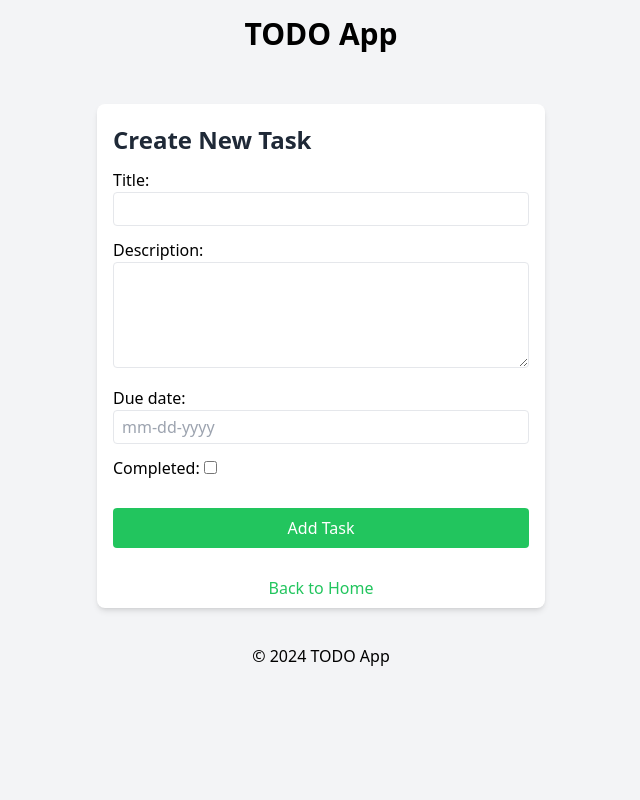
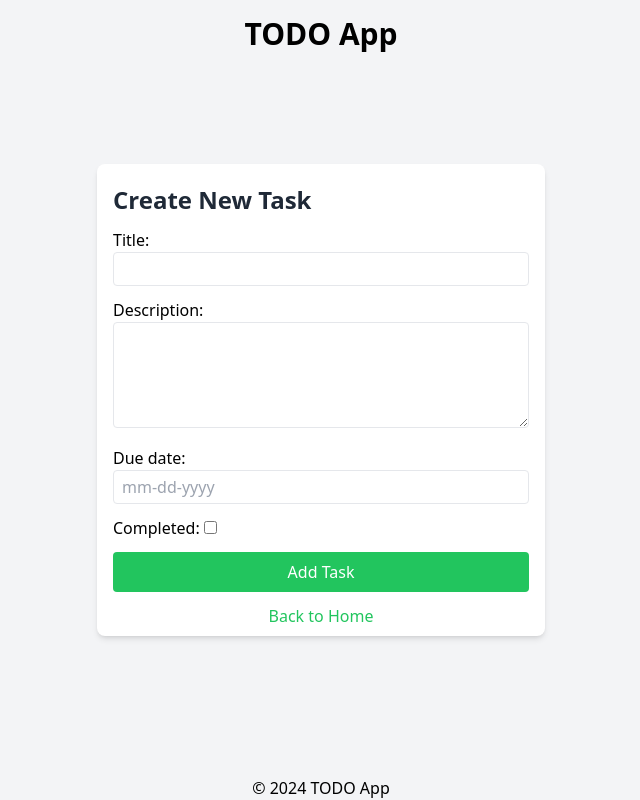
Before and after one commit to edenis00/To-do_List_App_with_Django, a Django app: page /tasks/create in a window 1280 px wide. Shown: the whole page, without its empty margins (319-959 px from the left). Run offline with Django 5.2, Linux system fonts and the light colour scheme.

Commit message:
UI updates

```diff
--- a/static/src/css/style.css
+++ b/static/src/css/style.css
@@ -608,6 +608,14 @@ video {
   inset: 0px;
 }
 
+.bottom-0 {
+  bottom: 0px;
+}
+
+.top-0 {
+  top: 0px;
+}
+
 .z-50 {
   z-index: 50;
 }
@@ -634,12 +642,12 @@ video {
   margin-bottom: 1rem;
 }
 
-.mb-5 {
-  margin-bottom: 1.25rem;
+.mb-6 {
+  margin-bottom: 1.5rem;
 }
 
-.mb-6 {
-  margin-bottom: 1.5rem;
+.mr-2 {
+  margin-right: 0.5rem;
 }
 
 .mt-1 {
@@ -648,18 +656,6 @@ video {
 
 .mt-3 {
   margin-top: 0.75rem;
-}
-
-.mt-4 {
-  margin-top: 1rem;
-}
-
-.mt-5 {
-  margin-top: 1.25rem;
-}
-
-.mr-2 {
-  margin-right: 0.5rem;
 }
 
 .block {
@@ -674,6 +670,10 @@ video {
   display: none;
 }
 
+.h-3 {
+  height: 0.75rem;
+}
+
 .h-5 {
   height: 1.25rem;
 }
@@ -682,36 +682,32 @@ video {
   height: 2rem;
 }
 
+.h-screen {
+  height: 100vh;
+}
+
+.w-3 {
+  width: 0.75rem;
+}
+
 .w-8 {
   width: 2rem;
+}
+
+.w-\[200px\] {
+  width: 200px;
 }
 
 .w-full {
   width: 100%;
 }
 
-.w-\[200px\] {
-  width: 200px;
-}
-
-.w-\[100px\] {
-  width: 100px;
-}
-
-.max-w-4xl {
-  max-width: 56rem;
-}
-
 .max-w-md {
   max-width: 28rem;
 }
 
-.max-w-\[200px\] {
-  max-width: 200px;
-}
-
-.max-w-2xl {
-  max-width: 42rem;
+.max-w-xl {
+  max-width: 36rem;
 }
 
 @keyframes spin {
@@ -722,6 +718,10 @@ video {
 
 .animate-spin {
   animation: spin 1s linear infinite;
+}
+
+.flex-col {
+  flex-direction: column;
 }
 
 .items-center {
@@ -807,11 +807,6 @@ video {
   background-color: rgb(255 255 255 / var(--tw-bg-opacity, 1));
 }
 
-.bg-yellow-500 {
-  --tw-bg-opacity: 1;
-  background-color: rgb(234 179 8 / var(--tw-bg-opacity, 1));
-}
-
 .bg-opacity-50 {
   --tw-bg-opacity: 0.5;
 }
@@ -867,11 +862,6 @@ video {
   line-height: 1.25rem;
 }
 
-.text-xl {
-  font-size: 1.25rem;
-  line-height: 1.75rem;
-}
-
 .text-xs {
   font-size: 0.75rem;
   line-height: 1rem;
@@ -879,6 +869,11 @@ video {
 
 .font-bold {
   font-weight: 700;
+}
+
+.text-gray-500 {
+  --tw-text-opacity: 1;
+  color: rgb(107 114 128 / var(--tw-text-opacity, 1));
 }
 
 .text-gray-600 {
@@ -916,6 +911,10 @@ video {
   color: rgb(255 255 255 / var(--tw-text-opacity, 1));
 }
 
+.line-through {
+  text-decoration-line: line-through;
+}
+
 .shadow-lg {
   --tw-shadow: 0 10px 15px -3px rgb(0 0 0 / 0.1), 0 4px 6px -4px rgb(0 0 0 / 0.1);
   --tw-shadow-colored: 0 10px 15px -3px var(--tw-shadow-color), 0 4px 6px -4px var(--tw-shadow-color);
@@ -926,6 +925,11 @@ video {
   --tw-shadow: 0 4px 6px -1px rgb(0 0 0 / 0.1), 0 2px 4px -2px rgb(0 0 0 / 0.1);
   --tw-shadow-colored: 0 4px 6px -1px var(--tw-shadow-color), 0 2px 4px -2px var(--tw-shadow-color);
   box-shadow: var(--tw-ring-offset-shadow, 0 0 #0000), var(--tw-ring-shadow, 0 0 #0000), var(--tw-shadow);
+}
+
+.outline-none {
+  outline: 2px solid transparent;
+  outline-offset: 2px;
 }
 
 .hover\:bg-gray-600:hover {
@@ -943,11 +947,6 @@ video {
   background-color: rgb(220 38 38 / var(--tw-bg-opacity, 1));
 }
 
-.hover\:bg-yellow-600:hover {
-  --tw-bg-opacity: 1;
-  background-color: rgb(202 138 4 / var(--tw-bg-opacity, 1));
-}
-
 .hover\:text-green-600:hover {
   --tw-text-opacity: 1;
   color: rgb(22 163 74 / var(--tw-text-opacity, 1));
--- a/static/src/js/action.js
+++ b/static/src/js/action.js
@@ -1,9 +1,26 @@
+function getCookie(name) {
+    let cookieValue = null;
+    if (document.cookie && document.cookie !== '') {
+        const cookies = document.cookie.split(';');
+        for (let i = 0; i < cookies.length; i++) {
+            const cookie = cookies[i].trim();
+            // Does this cookie string begin with the name we want?
+            if (cookie.substring(0, name.length + 1) === (name + '=')) {
+                cookieValue = decodeURIComponent(cookie.substring(name.length + 1));
+                break;
+            }
+        }
+    }
+    return cookieValue;
+}
+const csrftoken = getCookie('csrftoken');
+
 function openModal(taskId) {
     document.body.style.overflow = "hidden";
     const modal = document.getElementById("deleteModal");
     const formDelete = modal.querySelector("form");
 
-    delete_url = "tasks/delete/0".replace("0", taskId)
+    delete_url = "delete/0".replace("0", taskId)
     formDelete.action = delete_url
 
     modal.classList.remove("hidden");
@@ -72,6 +89,14 @@ function renderTask(tasks) {
         <div class="shadow-md rounded px-4 py-2 bg-white mb-2">
             <div class="py-1 flex items-center justify-between">
                 <div class="flex gap-2">
+                    <form>
+                        <input
+                            type="checkbox"
+                            class="form-checkbox h-3 w-3 text-green-500 toggle-complete"
+                            data-id=${task.id}
+                            ${task.completed ? "checked" : ""}
+                        >
+                    </form>
                     <h3 class="text-gray-800 w-[200px]">${task.title}</h3>
                 </div>
                 <div class="flex gap-2">
@@ -90,8 +115,64 @@ function renderTask(tasks) {
         `
         taskContainer.innerHTML += taskElement;
     })
+    taskCheckbox();
 }
 
+function taskCheckbox() {
+    const checkboxs = document.querySelectorAll('.toggle-complete');
+    checkboxs.forEach(checkbox => {
+        checkbox.addEventListener('change', function () {
+            const taskId = this.dataset.id;
+            const isChecked = this.checked;
+
+            fetch(`complete/${taskId}`, {
+                method: 'POST',
+                headers: {
+                    'X-CSRFToken': csrftoken,
+                    'Content-Type': 'application/json',
+                },
+                body: JSON.stringify({
+                    'completed': isChecked,
+                })
+            })
+                .then((response) => {
+                if (!response.ok) throw new Error('Failed to complete task');
+                return response.json();
+            })
+            .then((data) => {
+                if (data.success) {
+                    const taskElement = this.closest('div.shadow-md');
+                    const taskTitle = taskElement.querySelector('h3');
+                    const taskContainer = document.querySelector('.task-container');
+
+                    if (data.completed) {
+                        // Mark as completed and move it to the "Complete" tab
+                        taskTitle.classList.add('line-through', 'text-gray-500');
+                        taskElement.classList.add('completed'); // Add a class for complete tasks
+                        taskElement.classList.remove('incomplete'); // Remove from incomplete class
+                        fetchTask('complete'); // Refresh completed tasks list
+
+                    } else {
+                        // Mark as incomplete and move it to the "Incomplete" tab
+                        taskTitle.classList.remove('line-through', 'text-gray-500');
+                        taskElement.classList.add('incomplete'); // Add a class for incomplete tasks
+                        taskElement.classList.remove('completed'); // Remove from completed class
+                        fetchTask('incomplete'); // Refresh incomplete tasks list
+                    }
+                } else {
+                    taskContainer.innerHTML = `<p class="text-sm text-gray-800">${data.message}</p>`;
+                    this.checked = !isChecked;
+                }
+            })
+
+                .catch((error) => {
+                console.log("An error occured: ", error);
+                taskContainer.innerHTML = '<p class="text-sm text-gray-800">An error occurred. Please try again</p>';
+                this.checked = !isChecked;
+                })
+        })
+    });
+}
 
 document.addEventListener('DOMContentLoaded', () => {
     fetchTask('incomplete');
--- a/templates/tasks/base.html
+++ b/templates/tasks/base.html
@@ -11,15 +11,17 @@
 </head>
 
 <body class="bg-gray-100 font-sans">
-  <header class="text-center p-4">
+  <header class="text-center p-4 fixed top-0 w-full">
     <h1 class="font-bold text-3xl">TODO App</h1>
   </header>
   <main>
-    <div class="container max-w-2xl mx-auto p-4">
-      {% block content %} {% endblock content %}
+    <div class="container max-w-xl mx-auto px-4">
+      <div class="flex flex-col justify-center items-center h-screen">
+        {% block content %} {% endblock content %}
+      </div>
     </div>
   </main>
-  <footer class="text-center">
+  <footer class="text-center fixed bottom-0 w-full">
     <p>&copy; 2024 TODO App</p>
   </footer>
 </body>
--- a/templates/tasks/home.html
+++ b/templates/tasks/home.html
@@ -9,9 +9,9 @@
 
 <div class="w-full h-5 flex justify-center items-center text-center mb-4">
     <button type="button"
-        class="tab border w-full px-2 py-1 bg-green-500 active-tab text-white rounded hover:bg-green-600"
+        class="tab border w-full px-2 py-1 bg-green-500 active-tab text-white rounded outline-none hover:bg-green-600"
         onclick="activateTab(this, 'incomplete')">Tasks</button>
-    <button type="button" class="tab border w-full px-2 py-1 "
+    <button type="button" class="tab border w-full px-2 py-1 outline-none"
         onclick="activateTab(this, 'completed')">Completed</button>
 </div>
 
--- a/templates/tasks/task_form.html
+++ b/templates/tasks/task_form.html
@@ -1,7 +1,7 @@
 {% extends 'tasks/base.html' %}
 {% block title %}{% if object %}Edit Task{% else %}Add Task{% endif %}{% endblock title %}
 {% block content %}
-<div class="max-w-md mx-auto px-4 py-2 bg-white rounded-lg shadow-md mt-5 mb-5">
+<div class="max-w-md mx-auto px-4 py-2 bg-white rounded-lg shadow-md">
     <h2 class="text-gray-800 text-2xl my-3 font-bold">
         {% if object %}Edit Task{% else %}Create New Task{% endif %}
     </h2>
@@ -35,7 +35,7 @@
             <p class="text-sm text-red-600">{{ form.completed.errors.0 }}</p>
             {% endif %}
         </div>
-        <button type="submit" class="bg-green-500 hover:bg-green-600 text-white px-4 py-2 rounded mt-4 mb-4 w-full">
+        <button type="submit" class="bg-green-500 hover:bg-green-600 text-white px-4 py-2 rounded w-full">
             {% if object %}Update Task{% else %}Add Task{% endif %}
         </button>
     </form>
--- a/toDO/urls.py
+++ b/toDO/urls.py
@@ -5,6 +5,19 @@ from . import views
 urlpatterns = [
     path("tasks/", views.TaskListView.as_view(), name="task-list"),
     path("tasks/create", views.TaskCreateView.as_view(), name="task-create"),
-    path("tasks/<int:pk>/edit", views.TaskUpdateView.as_view(), name="task-update"),
-    path("tasks/delete/<int:pk>", views.TaskDeleteView.as_view(), name="task-delete"),
+    path(
+        "tasks/<int:pk>/edit",
+        views.TaskUpdateView.as_view(),
+        name="task-update"
+    ),
+    path(
+        "tasks/delete/<int:pk>",
+        views.TaskDeleteView.as_view(),
+        name="task-delete"
+    ),
+    path(
+        'tasks/complete/<int:pk>',
+        views.TaskCompleteView.as_view(),
+        name='task-complete'
+    ),
 ]
--- a/toDO/views.py
+++ b/toDO/views.py
@@ -1,6 +1,8 @@
+import json
 from .models import Task
+from .forms import TaskForm
+from django.views import View
 from django.http import JsonResponse
-from .forms import TaskForm
 from django.urls import reverse_lazy
 from django.views.generic import ListView, CreateView, UpdateView, DeleteView
 
@@ -55,3 +57,26 @@ class TaskDeleteView(DeleteView):
     model = Task
     template_name = "tasks/task_confirm_delete.html"
     success_url = reverse_lazy("task-list")
+
+
+class TaskCompleteView(View):
+    def post(self, request, *args, **kwargs):
+        task_id = kwargs.get('pk')
+        try:
+            task = Task.objects.get(id=task_id)
+            completed = json.loads(request.body).get(
+                'completed',
+                task.completed
+            )
+            task.completed = completed
+            task.save()
+            return JsonResponse({
+                "success": True,
+                "completed": task.completed,
+                "message": "Task completed successfully"
+            })
+        except Task.DoesNotExist:
+            return JsonResponse({
+                "success": False,
+                "message": "Task not found"
+            }, status=404)
```
